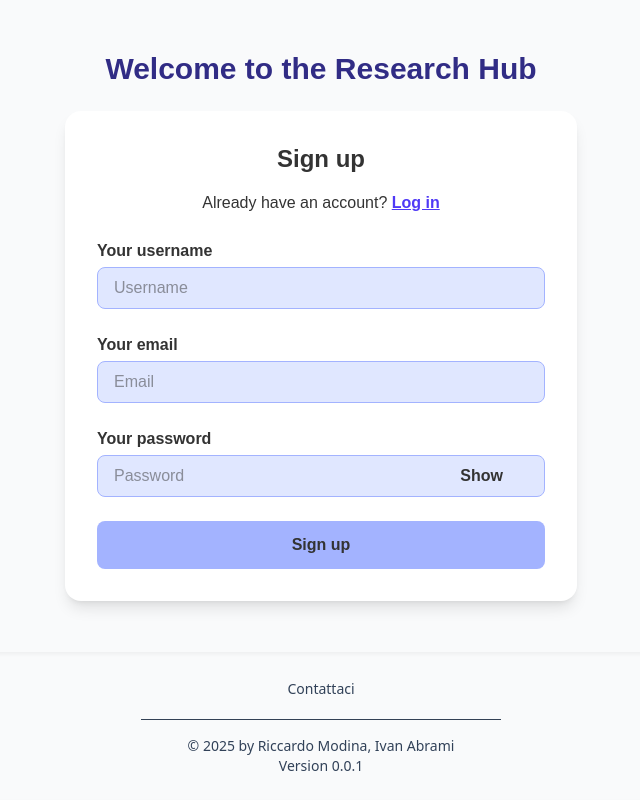
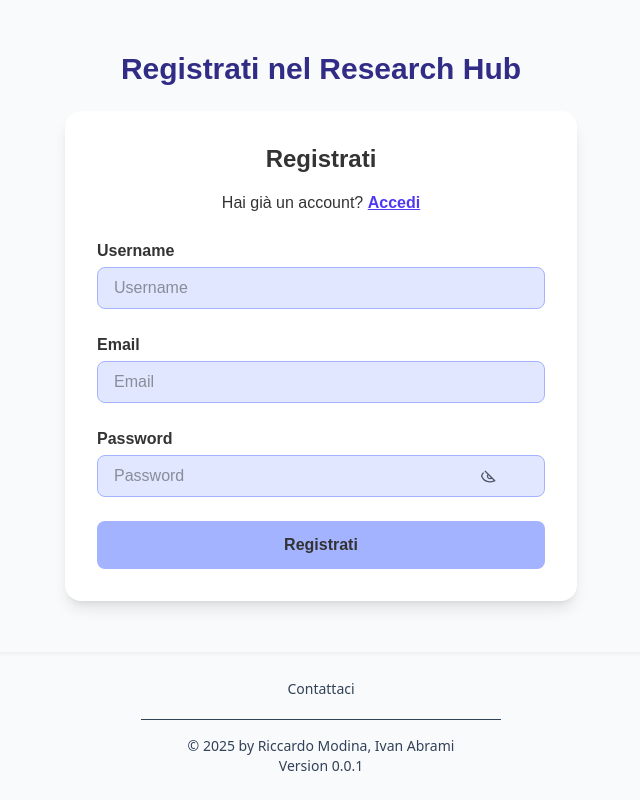
Before and after one commit to ildivan/web_dev_project, a Vue app in the folder frontend/: page /register in a window 1280 px wide. Shown: the whole page, without its empty margins (319-959 px from the left). Built offline with nearby package versions, Linux system fonts and the light colour scheme; no server answers.

Commit message:
unfinished membersview view

```diff
--- /dev/null
+++ b/frontend/src/components/ShowHideButton.vue
@@ -0,0 +1,58 @@
+<script setup>
+const props = defineProps({
+  showPassword: {
+    type: Boolean,
+    required: true
+  }
+});
+
+const emit = defineEmits(['toggle']);
+</script>
+
+<template>
+  <button
+    type="button"
+    @click="emit('toggle')"
+    class="absolute right-3 top-1/2 -translate-y-1/2 text-gray-600 hover:text-indigo-600"
+  >
+    <transition name="eye-toggle" mode="out-in">
+      <template v-if="showPassword">
+        <!-- Occhio aperto -->
+        <svg key="open" xmlns="http://www.w3.org/2000/svg"
+             fill="none" viewBox="0 0 24 24"
+             stroke-width="1.5" stroke="currentColor"
+             class="w-5 h-5">
+          <path stroke-linecap="round" stroke-linejoin="round"
+                d="M2.036 12.322a1.012 1.012 0 010-.644C3.423 7.51 7.36 4.5 12 4.5c4.64 0 8.577 3.01 9.964 7.178.07.207.07.429 0 .644C20.577 16.49 16.64 19.5 12 19.5c-4.64 0-8.577-3.01-9.964-7.178z" />
+          <path stroke-linecap="round" stroke-linejoin="round"
+                d="M15 12a3 3 0 11-6 0 3 3 0 016 0z" />
+        </svg>
+      </template>
+      <template v-else>
+        <!-- Occhio chiuso -->
+        <svg key="closed" xmlns="http://www.w3.org/2000/svg"
+             fill="none" viewBox="0 0 24 24"
+             stroke-width="1.5" stroke="currentColor"
+             class="w-5 h-5">
+          <path stroke-linecap="round" stroke-linejoin="round"
+                d="M3.98 8.223A10.477 10.477 0 001.934 12c1.507 4.05 5.445 7 10.066 7 1.76 0 3.414-.408 4.857-1.135M6.228 6.228l11.544 11.544M9.88 9.88a3 3 0 104.24 4.24" />
+        </svg>
+      </template>
+    </transition>
+  </button>
+</template>
+
+<style scoped>
+.eye-toggle-enter-active,
+.eye-toggle-leave-active {
+  transition: all 0.2s ease;
+}
+.eye-toggle-enter-from {
+  opacity: 0;
+  transform: scale(0.8);
+}
+.eye-toggle-leave-to {
+  opacity: 0;
+  transform: scale(0.8);
+}
+</style>
--- a/frontend/src/views/LoginView.vue
+++ b/frontend/src/views/LoginView.vue
@@ -3,6 +3,7 @@ import { ref, computed } from 'vue';
 import { useAuth } from '../composables/useAuth';
 import Footer from '../components/Footer.vue';
 import Title from '../components/Title.vue';
+import ShowHideButton from '../components/ShowHIdeButton.vue';
 
 const username = ref('');
 const password = ref('');
@@ -30,19 +31,19 @@ const isFormValid = computed(() => {
   <div class="flex flex-col min-h-screen bg-gray-50">
     <div class="flex-grow flex justify-center items-center p-6">
       <div class="w-full max-w-lg">
-        <Title title="Welcome to the Research Hub" class="mb-6" />
+        <Title title="Area privata Research Hub" class="mb-6" />
         <div class="bg-white rounded-2xl shadow-lg p-8">
-          <h2 class="text-center text-2xl font-bold mb-4 text-grey-600">Log in</h2>
+          <h2 class="text-center text-2xl font-bold mb-4 text-grey-600">Accedi</h2>
           <p class="text-center text-grey-600 mb-6">
-            Don't have an account?
+            Non hai un account?
             <router-link to="/register" class="text-indigo-600 font-semibold hover:text-indigo-800 underline">
-              Sign up here
+              Registrati
             </router-link>
           </p>
 
           <form @submit.prevent="handleLogin" class="space-y-6">
             <div>
-              <label for="username" class="block text-grey-600 font-semibold mb-1">Your username</label>
+              <label for="username" class="block text-grey-600 font-semibold mb-1">Username</label>
               <input
                 id="username"
                 v-model="username"
@@ -54,7 +55,7 @@ const isFormValid = computed(() => {
             </div>
 
             <div class="relative">
-              <label for="password" class="block text-grey-600 font-semibold mb-1">Your password</label>
+              <label for="password" class="block text-grey-600 font-semibold mb-1">Password</label>
               <input
                 :type="passwordFieldType"
                 id="password"
@@ -63,13 +64,11 @@ const isFormValid = computed(() => {
                 required
                 class="w-full px-4 py-2 rounded-lg border border-indigo-300 bg-indigo-100 text-grey-600 focus:outline-none focus:ring-2 focus:ring-indigo-400"
               />
-              <button
-                type="button"
-                @click="togglePasswordVisibility"
-                class="absolute right-3 top-2/4 -translate-y-2/4 text-grey-600 hover:text-indigo-600 font-semibold show-button-position"
-              >
-                {{ showPassword ? 'Hide' : 'Show' }}
-              </button>
+              <ShowHideButton
+                class="show-button"
+                :showPassword="showPassword"
+                @toggle="togglePasswordVisibility"
+              />
             </div>
 
             <button
@@ -78,7 +77,7 @@ const isFormValid = computed(() => {
               :class="isFormValid ? 'bg-indigo-900 hover:bg-indigo-700 text-white' : 'bg-indigo-300 text-grey-600 cursor-not-allowed'"
               class="w-full py-3 rounded-lg font-bold transition-colors"
             >
-              Log in
+              Accedi
             </button>
 
             <p v-if="authError" class="text-red-600 mt-3 text-center">{{ authError }}</p>
@@ -102,8 +101,14 @@ const isFormValid = computed(() => {
 
 <style scoped>
 
-.show-button-position {
-  top: 70%;
-  margin-right: 30px;
+.relative {
+  position: relative;
 }
+
+.show-button {
+  position: absolute;
+  right: 45px;
+  top: 70%
+}
+
 </style>
--- a/frontend/src/views/MembersView.vue
+++ b/frontend/src/views/MembersView.vue
@@ -1,41 +1,50 @@
 <script setup>
-import Footer from '../components/Footer.vue';
-import Navbar from '../components/Navbar.vue';
-import Title from '../components/Title.vue';
+import { ref, computed, onMounted } from 'vue'
+import { useRouter } from 'vue-router'
+import Footer from '../components/Footer.vue'
+import Navbar from '../components/Navbar.vue'
+import { getGroupComponents } from '../apiCalls/apiCalls.js'
+import Button from '../components/Button.vue'
+import Title from '../components/Title.vue'
 
-// Lista contatti del gruppo di ricerca
-const contacts = [
-  {
-    name: 'Dr. Maria Rossi',
-    role: 'Coordinatrice del Gruppo',
-    email: 'maria.rossi@university.edu',
-    phone: '+39 333 123 4567'
-  },
-  {
-    name: 'Luca Bianchi',
-    role: 'Ricercatore Senior',
-    email: 'luca.bianchi@university.edu',
-    phone: '+39 333 987 6543'
-  },
-  {
-    name: 'Elena Verdi',
-    role: 'Dottoranda',
-    email: 'elena.verdi@university.edu',
-    phone: '+39 320 111 2233'
+const router = useRouter()
+const welcomeMessage = ref('Componenti del Gruppo di Ricerca')
+
+const components = ref([])
+
+const currentPage = ref(1)
+const pageSize = 4
+const hasMore = ref(true)
+
+
+async function loadComponents() {
+  const data = await getGroupComponents(currentPage.value, pageSize)
+  projects.value = [...components.value, ...data.results]
+
+  if (!data.next) {
+    hasMore.value = false
   }
-];
+}
+
+function loadMore() {
+  currentPage.value++
+  loadProjects()
+}
+
+onMounted(() => {
+  loadComponents()
+  console.log('Components loaded:', components.value)
+})
+
 </script>
 
 <template>
-
-
-
         <div class="flex flex-col min-h-screen bg-gray-50">
             <Navbar/>
             <main class="flex-grow pt-18">
             <section class="flex-grow flex justify-center items-center p-6">
                 <div class="w-full max-w-3xl">
-                    <Title title="Research Group Contacts" class="mb-6" />
+                    <Title title={{welcomeMessage}} class="mb-6" />
 
                     <div class="bg-white rounded-2xl shadow-lg p-8">
                         <h2 class="text-center text-2xl font-bold mb-6 text-gray-600">Our Team</h2>
--- a/frontend/src/views/RegisterView.vue
+++ b/frontend/src/views/RegisterView.vue
@@ -3,6 +3,7 @@ import { ref, computed } from 'vue'
 import { useAuth } from '../composables/useAuth'
 import Footer from '../components/Footer.vue'
 import Title from '../components/Title.vue'
+import ShowHideButton from '../components/ShowHideButton.vue'
 
 const username = ref('')
 const password = ref('')
@@ -30,19 +31,19 @@ const isFormValid = computed(() => {
   <div class="flex flex-col min-h-screen bg-gray-50">
     <div class="flex-grow flex justify-center items-center p-6">
       <div class="w-full max-w-lg">
-         <Title title="Welcome to the Research Hub" class="mb-6" />
+         <Title title="Registrati nel Research Hub" class="mb-6" />
         <div class="bg-white rounded-2xl shadow-lg p-8">
-          <h2 class="text-center text-2xl font-bold mb-4 text-grey-600">Sign up</h2>
+          <h2 class="text-center text-2xl font-bold mb-4 text-grey-600">Registrati</h2>
           <p class="text-center text-grey-600 mb-6">
-            Already have an account?
+            Hai già un account?
             <router-link to="/login" class="text-indigo-600 font-semibold hover:text-indigo-800 underline">
-              Log in
+              Accedi
             </router-link>
           </p>
 
           <form @submit.prevent="handleRegistration" class="space-y-6">
             <div>
-              <label for="username" class="block text-grey-600 font-semibold mb-1">Your username</label>
+              <label for="username" class="block text-grey-600 font-semibold mb-1">Username</label>
               <input
                 id="username"
                 v-model="username"
@@ -53,7 +54,7 @@ const isFormValid = computed(() => {
             </div>
 
             <div>
-              <label for="email" class="block text-grey-600 font-semibold mb-1">Your email</label>
+              <label for="email" class="block text-grey-600 font-semibold mb-1">Email</label>
               <input
                 id="email"
                 type="email"
@@ -65,7 +66,7 @@ const isFormValid = computed(() => {
             </div>
 
             <div class="relative">
-              <label for="password" class="block text-grey-600 font-semibold mb-1">Your password</label>
+              <label for="password" class="block text-grey-600 font-semibold mb-1">Password</label>
               <input
                 :type="passwordFieldType"
                 id="password"
@@ -74,13 +75,11 @@ const isFormValid = computed(() => {
                 required
                 class="w-full px-4 py-2 rounded-lg border border-indigo-300 bg-indigo-100 text-grey-600 focus:outline-none focus:ring-2 focus:ring-indigo-400"
               />
-              <button
-                type="button"
-                @click="togglePasswordVisibility"
-                class="absolute right-3 top-2/4 -translate-y-2/4 text-grey-600 hover:text-indigo-600 font-semibold show-button-position"
-              >
-                {{ showPassword ? 'Hide' : 'Show' }}
-              </button>
+              <ShowHideButton
+                class="show-button"
+                :showPassword="showPassword"
+                @toggle="togglePasswordVisibility"
+              />
             </div>
 
             <button
@@ -89,7 +88,7 @@ const isFormValid = computed(() => {
               :class="isFormValid ? 'bg-indigo-900 hover:bg-indigo-700 text-white' : 'bg-indigo-300 text-grey-600 cursor-not-allowed'"
               class="w-full py-3 rounded-lg font-bold transition-colors"
             >
-              Sign up
+              Registrati
             </button>
 
             <p v-if="authError" class="text-red-600 mt-3 text-center">{{ authError }}</p>
@@ -103,8 +102,13 @@ const isFormValid = computed(() => {
 
 
 <style scoped>
-.show-button-position {
-  top: 70%;
-  margin-right: 30px;
+.relative {
+  position: relative;
+}
+
+.show-button {
+  position: absolute;
+  right: 45px;
+  top: 70%
 }
 </style>
```
Also changed, not shown: 1 other file (tests, documents, lock files or other folders).
